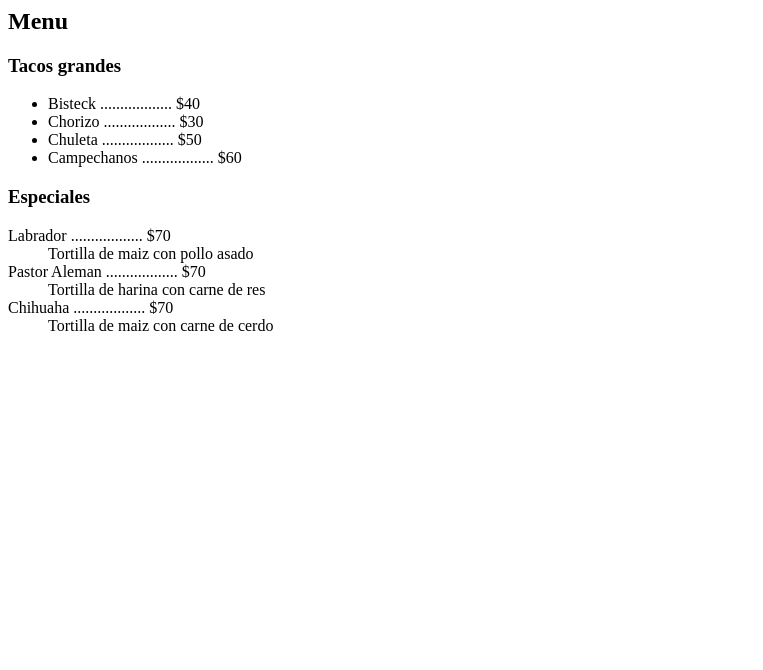
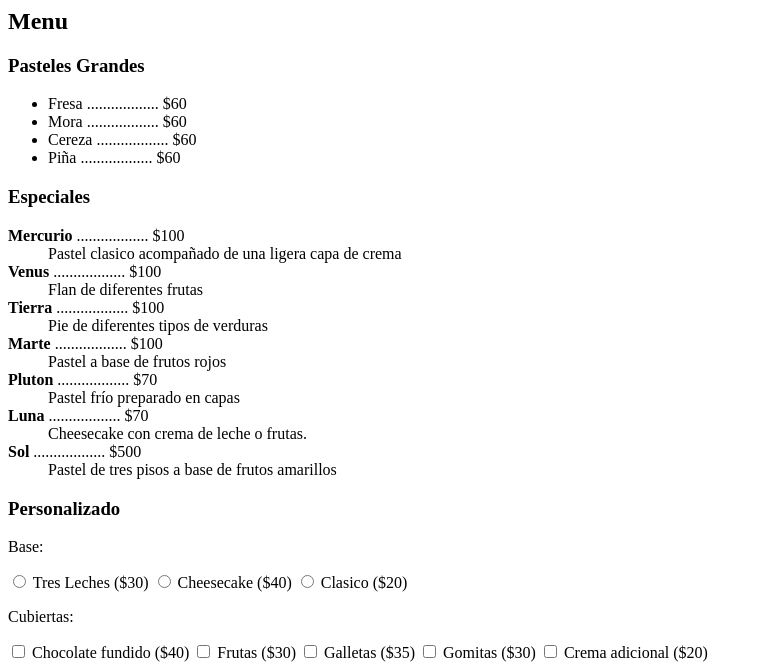
Before and after one commit to jacob-guerrero/LaunchX, a plain HTML site: page practica2/index.html in a window 1280 px wide. Shown: the part 596-1266 px from the top of the page, without its empty margins (0-763 px from the left). Before the commit the page ends 947 px from the top, so only its background shows below. Drawn offline with Linux system fonts and the light colour scheme.

Commit message:
Editar ejemplo de Cake-x

```diff
--- a/practica2/index.html
+++ b/practica2/index.html
@@ -4,34 +4,69 @@
     <meta charset="UTF-8">
     <meta http-equiv="X-UA-Compatible" content="IE=edge">
     <meta name="viewport" content="width=device-width, initial-scale=1.0">
-    <title>TacoX</title>
+    <title>Cake-X</title>
 </head>
 <body>
     <header>
-        <h1>TacoX, desde 2022</h1>
+        <h1>Cake-X, desde 2022</h1>
     </header>
 
-    <img src="./img/TacoX.png" alt="Logo TacoX"/>
+    <img src="./img/cake-x.png" alt="Logo Cake-X"/>
 
     <h2>Menu</h2>
 
-    <h3>Tacos grandes</h3>
+    <h3>Pasteles Grandes</h3>
     <ul>
-        <li>Bisteck .................. $40</li>
-        <li>Chorizo .................. $30</li>
-        <li>Chuleta .................. $50</li>
-        <li>Campechanos .................. $60</li>
+        <li>Fresa .................. $60</li>
+        <li>Mora .................. $60</li>
+        <li>Cereza .................. $60</li>
+        <li>Piña .................. $60</li>
     </ul>
 
     <h3>Especiales</h3>
     <dl>
-        <dt>Labrador .................. $70</dt>
-        <dd>Tortilla de maiz con pollo asado</dd>
-        <dt>Pastor Aleman .................. $70</dt>
-        <dd>Tortilla de harina con carne de res</dd>
-        <dt>Chihuaha .................. $70</dt>
-        <dd>Tortilla de maiz con carne de cerdo</dd>
+        <dt><strong>Mercurio</strong> .................. $100</dt>
+        <dd>Pastel clasico acompañado de una ligera capa de crema</dd>
+        <dt><strong>Venus</strong> .................. $100</dt>
+        <dd>Flan de diferentes frutas</dd>
+        <dt><strong>Tierra</strong> .................. $100</dt>
+        <dd>Pie de diferentes tipos de verduras</dd>
+        <dt><strong>Marte</strong> .................. $100</dt>
+        <dd>Pastel a base de frutos rojos</dd>
+        <dt><strong>Pluton</strong> .................. $70</dt>
+        <dd>Pastel frío preparado en capas</dd>
+        <dt><strong>Luna</strong> .................. $70</dt>
+        <dd>Cheesecake con crema de leche o frutas.</dd>
+        <dt><strong>Sol</strong> .................. $500</dt>
+        <dd>Pastel de tres pisos a base de frutos amarillos</dd>
     </dl>
+
+    <h3>Personalizado</h3>
+    <p>Base:</p>
+    <input type="radio" id="leche" name="base" value="leche">
+    <label for="leche">Tres Leches ($30)</label>
+
+    <input type="radio" id="queso" name="base" value="queso">
+    <label for="queso">Cheesecake ($40)</label>
+
+    <input type="radio" id="clasico" name="base" value="clasico">
+    <label for="clasico">Clasico ($20)</label>
+
+    <p>Cubiertas:</p>
+    <input type="checkbox" id="chocolate" name="chocolate" value="chocolate">
+    <label for="chocolate">Chocolate fundido ($40)</label>
+
+    <input type="checkbox" id="frutas" name="frutas" value="frutas">
+    <label for="frutas">Frutas ($30)</label>
+
+    <input type="checkbox" id="galletas" name="galletas" value="galletas">
+    <label for="galletas">Galletas ($35)</label>
+
+    <input type="checkbox" id="gomitas" name="gomitas" value="gomitas">
+    <label for="gomitas">Gomitas ($30)</label>
+
+    <input type="checkbox" id="crema" name="crema" value="crema">
+    <label for="crema">Crema adicional ($20)</label>
 
 </body>
 </html>
```
Also changed, not shown: practica2/img/cake-x.png (added).
